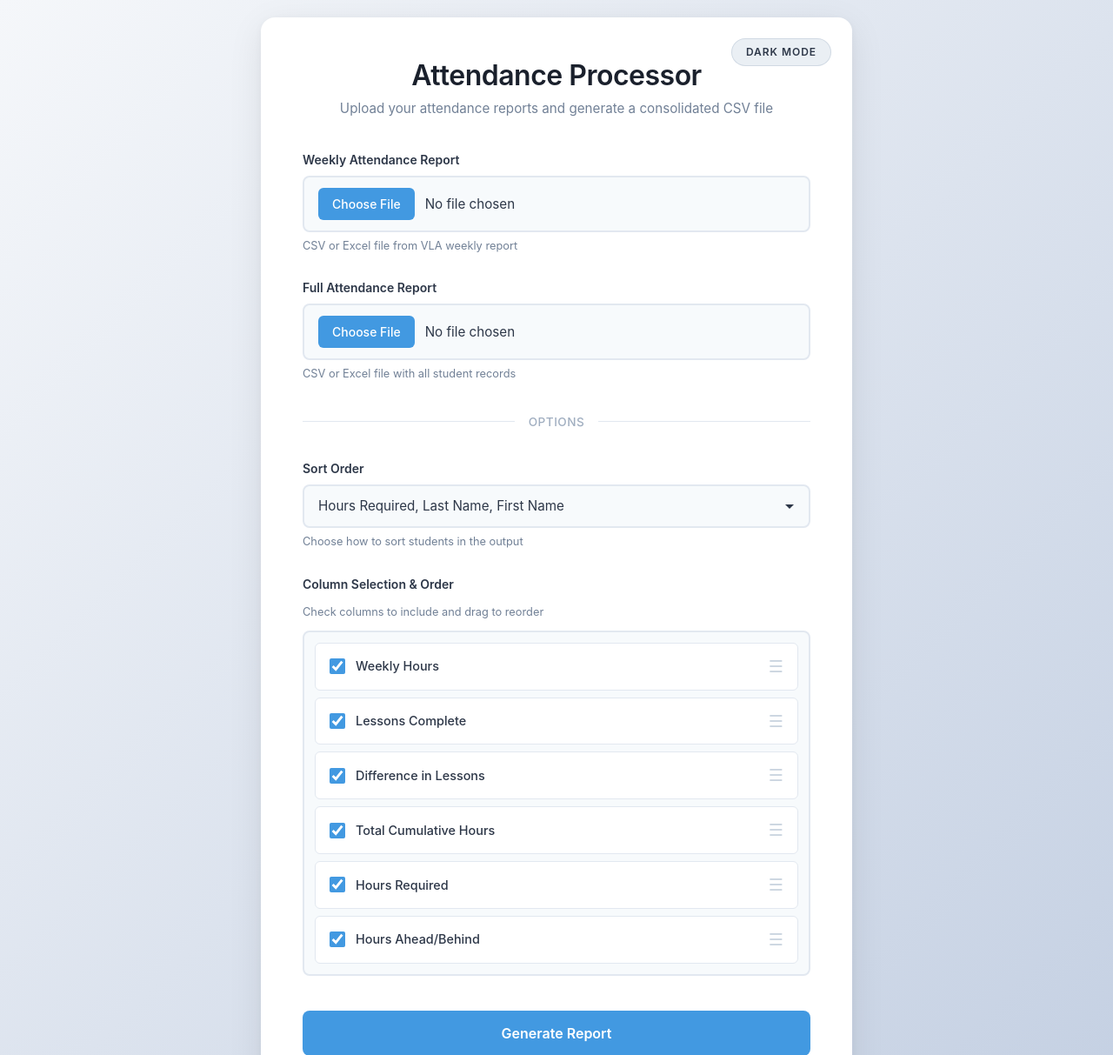
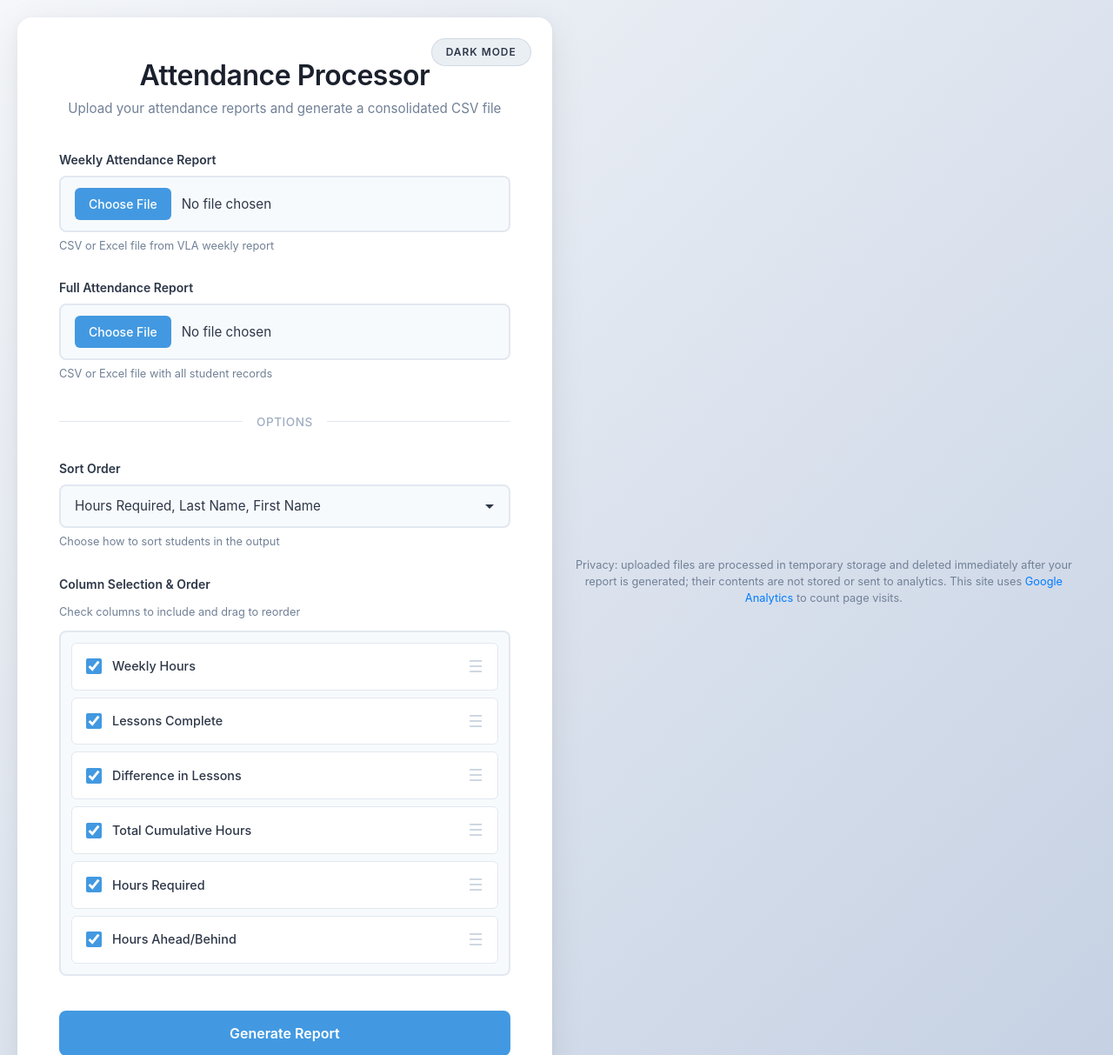
Before and after one commit to elipaulman/GOVS, a Flask app: page / in a window 1280 px wide. Shown: the top 1213 px of the page at 87% size. Run offline with Flask 3, Linux system fonts and the light colour scheme; parts of the project's set-up code (start-up, migrations or seed data) failed here and were passed over; some libraries are stand-ins or nearby versions.

Commit message:
Add privacy notice disclosing Google Analytics and file handling

```diff
--- a/templates/index.html
+++ b/templates/index.html
@@ -705,6 +705,10 @@
       </div>
       {% endif %} {% endwith %}
     </div>
+    <p class="privacy-note" style="text-align:center;font-size:0.8rem;color:var(--text-secondary);margin:24px 16px;">
+      Privacy: uploaded files are processed in temporary storage and deleted immediately after your report is generated; their contents are not stored or sent to analytics.
+      This site uses <a href="https://policies.google.com/technologies/partner-sites" target="_blank" rel="noopener noreferrer">Google Analytics</a> to count page visits.
+    </p>
     <!-- Bootstrap JS and dependencies -->
     <script src="https://cdn.jsdelivr.net/npm/@popperjs/core@2.9.2/dist/umd/popper.min.js"></script>
     <script src="https://stackpath.bootstrapcdn.com/bootstrap/4.5.2/js/bootstrap.min.js"></script>
--- a/templates/instructions.html
+++ b/templates/instructions.html
@@ -334,6 +334,10 @@
         </a>
       </div>
     </div>
+    <p class="privacy-note" style="text-align:center;font-size:0.8rem;color:var(--text-secondary);margin:24px 16px;">
+      Privacy: uploaded files are processed in temporary storage and deleted immediately after your report is generated; their contents are not stored or sent to analytics.
+      This site uses <a href="https://policies.google.com/technologies/partner-sites" target="_blank" rel="noopener noreferrer">Google Analytics</a> to count page visits.
+    </p>
     <!-- Bootstrap JS and dependencies -->
     <script src="https://code.jquery.com/jquery-3.5.1.slim.min.js"></script>
     <script src="https://cdn.jsdelivr.net/npm/@popperjs/core@2.9.2/dist/umd/popper.min.js"></script>
```
